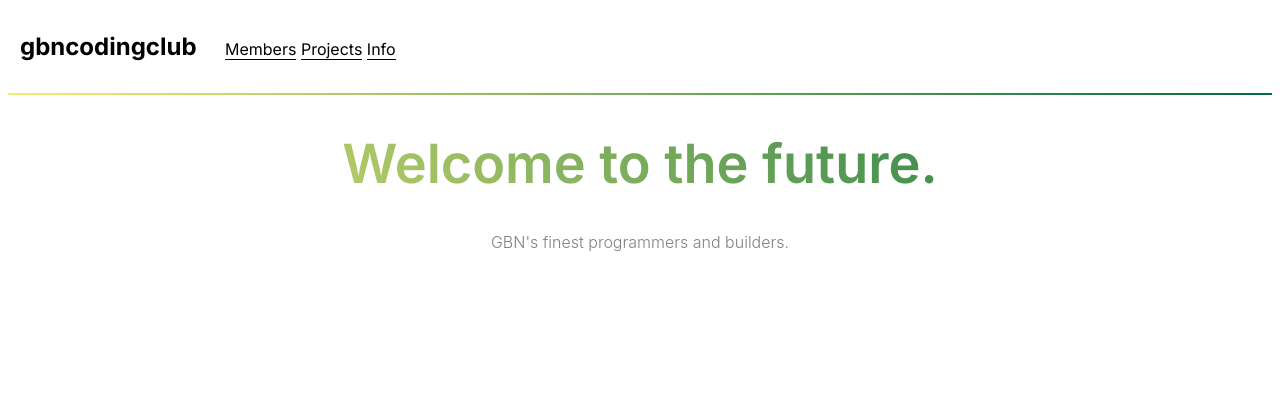
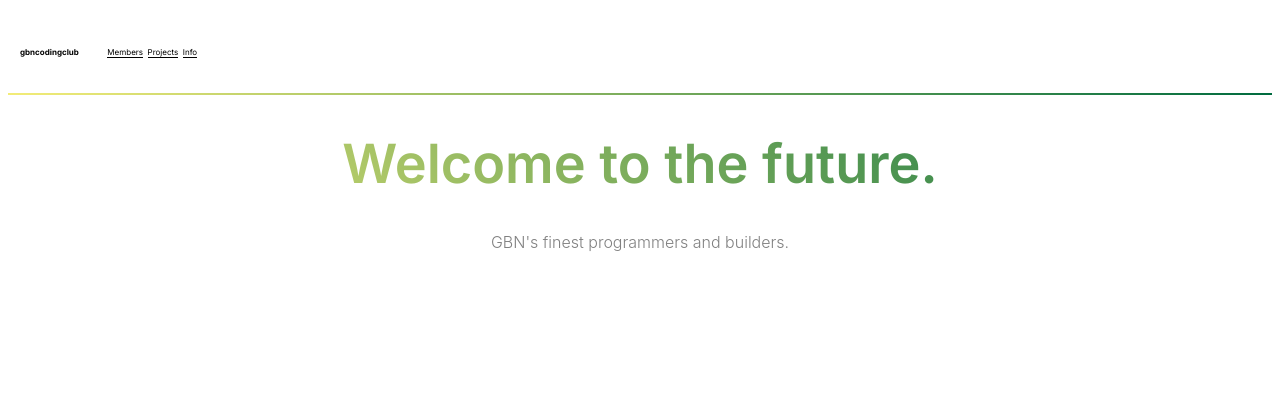
Before and after one commit to GBNCodingClub/website, a PHP site: page /index.php in a window 1280 px wide. Shown: the top 420 px of the page. Run offline with PHP 8.4, Linux system fonts and the light colour scheme.

Commit message:
Update style.css

```diff
--- a/style.css
+++ b/style.css
@@ -18,12 +18,14 @@ nav a{
   cursor: pointer;
   text-decoration: none;
   border-bottom: 1px solid black;
+  font-size: 8px;
 }
 
 nav h2 a{
   color: black;
   padding-left: 8px;
   border: none;
+  font-size: 8px;
 }
 footer{
   width: 100%;
```
